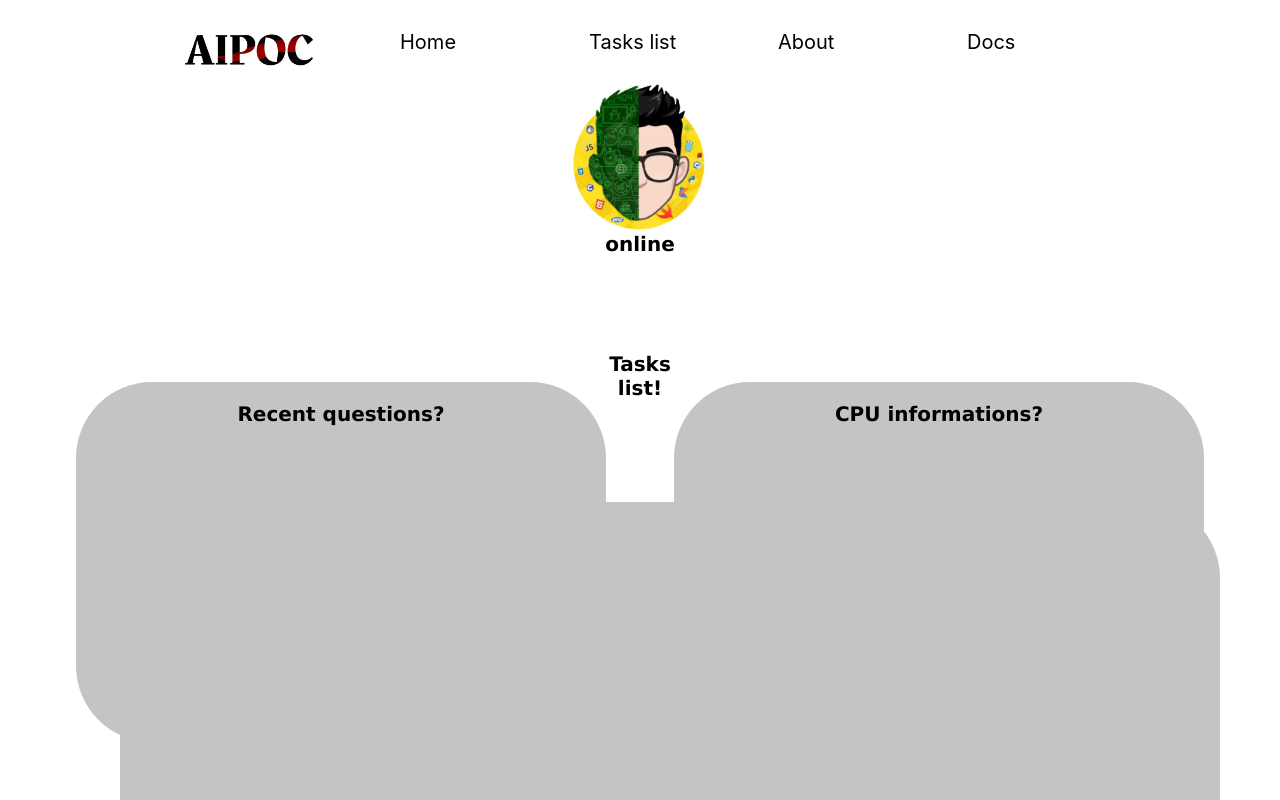
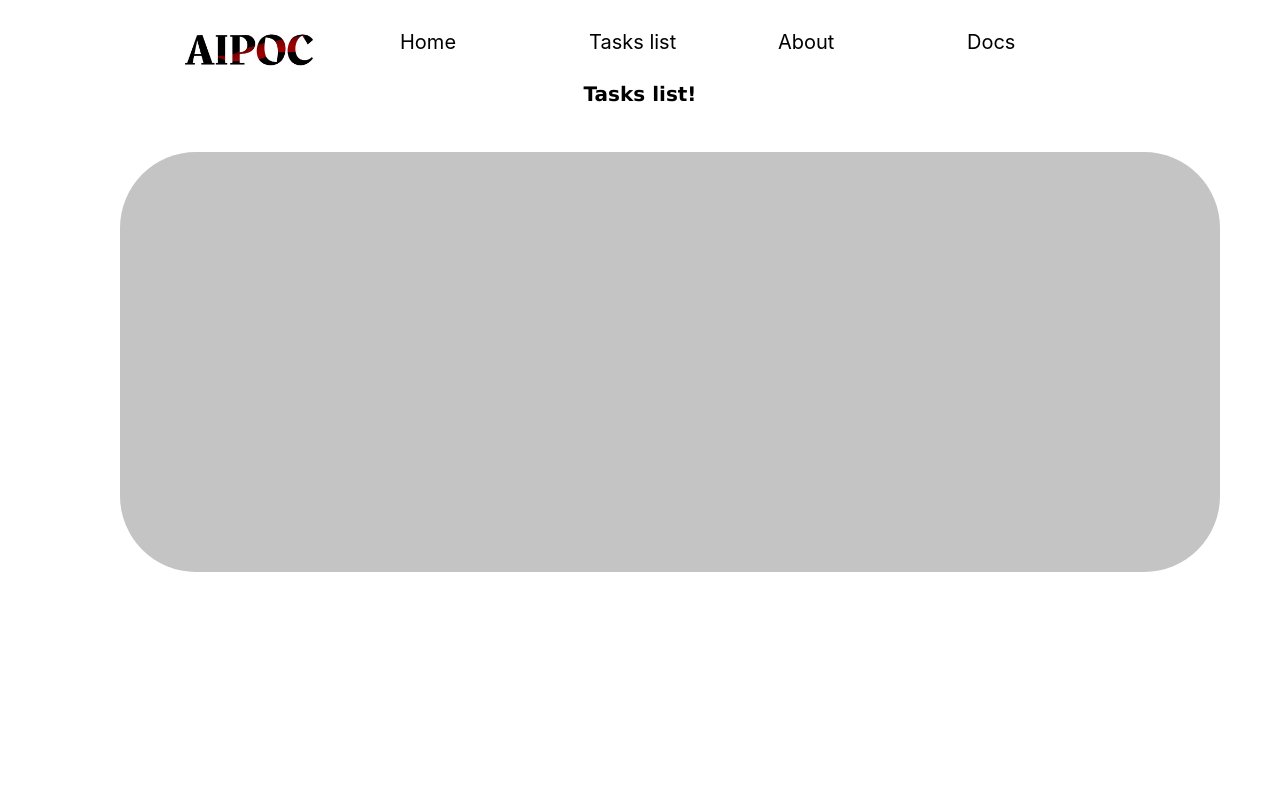
Before and after one commit to aipoc-ai/aipoc-app, a React (Create React App) app in the folder aipoc/: page /tasklist in a window 1280 px wide. Shown: the top 800 px of the page. Built offline with nearby package versions, Linux system fonts and the light colour scheme.

Commit message:
added navigation router

```diff
--- a/aipoc/src/App.js
+++ b/aipoc/src/App.js
@@ -4,15 +4,29 @@ import Navcomp from './components/Navcomp';
 import Home from './components/Home'
 import Tasklist from './components/Tasklist'
 import  About from './components/About'
+import {
+  BrowserRouter as Router,
+  Switch,
+  Route,
+  Link
+} from "react-router-dom";
 
 function App() {
   return (
-    <div className="App">
+    <Router>
       <Navcomp />
-      <Home />
-      <Tasklist />
-      <About />
-    </div>
+      <Switch>
+        <Route path="/about">
+          <About />
+        </Route>
+        <Route path="/tasklist">
+          <Tasklist />
+        </Route>
+        <Route path="/">
+          <Home />
+        </Route>
+      </Switch>
+    </Router>
   );
 }
 
--- a/aipoc/src/components/About.js
+++ b/aipoc/src/components/About.js
@@ -6,7 +6,7 @@ class About extends React.Component {
     render() {
         return (
             <div className="taskslist">
-                <h1 className="online_status">An aipoc is ....</h1>
+                <h1 className="info">An aipoc is ....</h1>
                 <div className="list">
                     <img alt="names" width="600px" src={names}/>
                 </div>
--- a/aipoc/src/components/Navcomp.js
+++ b/aipoc/src/components/Navcomp.js
@@ -1,15 +1,21 @@
 import React from 'react'
 import "./style.css"
 import aipoc from "../pics/aipoc.jpg"
+import {
+    BrowserRouter as Router,
+    Switch,
+    Route,
+    Link
+  } from "react-router-dom";
 
 class Navcomp extends React.Component {
     render() {
         return (
             <div className="navbar">
-                <a href="index.html" className="navlink"><li className="navbar_logo"><img alt="aipoc" width="140px" src= {aipoc}></img></li></a>
-                <a href="index.html" className="navlink"><li className="navbar_child">Home</li></a>
-                <a href="taskslist.html" className="navlink"><li className="navbar_child">Tasks list</li></a>
-                <a href="about.html" className="navlink"><li className="navbar_child">About</li></a>
+                <li className="navbar_logo"><Link className="navlink" to="/"><img alt="aipoc" width="140px" src= {aipoc}></img></Link></li>
+                <li className="navbar_child"><Link className="navlink" to="/">Home</Link></li>
+                <li className="navbar_child"><Link className="navlink" to="/tasklist">Tasks list</Link></li>
+                <li className="navbar_child"><Link className="navlink" to="/about">About</Link></li>
                 <a href="d.html" className="navlink"><li className="navbar_child">Docs</li></a>
             </div>
         )
--- a/aipoc/src/components/Tasklist.js
+++ b/aipoc/src/components/Tasklist.js
@@ -5,7 +5,7 @@ class Tasklist extends React.Component {
     render() {
         return (
             <div className="taskslist">
-                <h1 className="online_status">Tasks list!</h1>
+                <h1 className="list_name">Tasks list!</h1>
                 <div className="list"></div>
             </div>
         )
--- a/aipoc/src/components/aboutstyle.css
+++ b/aipoc/src/components/aboutstyle.css
@@ -1,5 +1,9 @@
-.online_status{
+
+.info{
     height: 120px;
+    text-align: center;
+    font-family: 'Lucida Sans', 'Lucida Sans Regular', 'Lucida Grande', 'Lucida Sans Unicode', Geneva, Verdana, sans-serif;
+    font-size: 20px;
 }
 .list{
 
--- a/aipoc/src/components/style.css
+++ b/aipoc/src/components/style.css
@@ -10,6 +10,9 @@
     height: 62px;
     margin-top: 20px;
     display: flex;
+    position: sticky;
+    top: 0;
+    background-color: white;
 }
 .navlink{
     text-decoration: none;
@@ -42,7 +45,7 @@
 .questions{
     float: left;
     margin-top: 30px;
-    height: 360px;
+    height: 330px;
     width: 530px;
     background-color: #C4C4C4;
     border-radius: 76px;
@@ -51,7 +54,7 @@
 .information_right{
     float: right;
     margin-top: 30px;
-    height: 360px;
+    height: 330px;
     width: 530px;
     background-color: #C4C4C4;
     border-radius: 76px;
--- a/aipoc/src/components/taskstyle.css
+++ b/aipoc/src/components/taskstyle.css
@@ -1,3 +1,9 @@
+.list_name{
+    height: 40px;
+    text-align: center;
+    font-family: 'Lucida Sans', 'Lucida Sans Regular', 'Lucida Grande', 'Lucida Sans Unicode', Geneva, Verdana, sans-serif;
+    font-size: 20px;
+}
 .list{
     margin: 30px;
     height: 500px;
```
Also changed, not shown: 1 other file (tests, documents, lock files or other folders).
